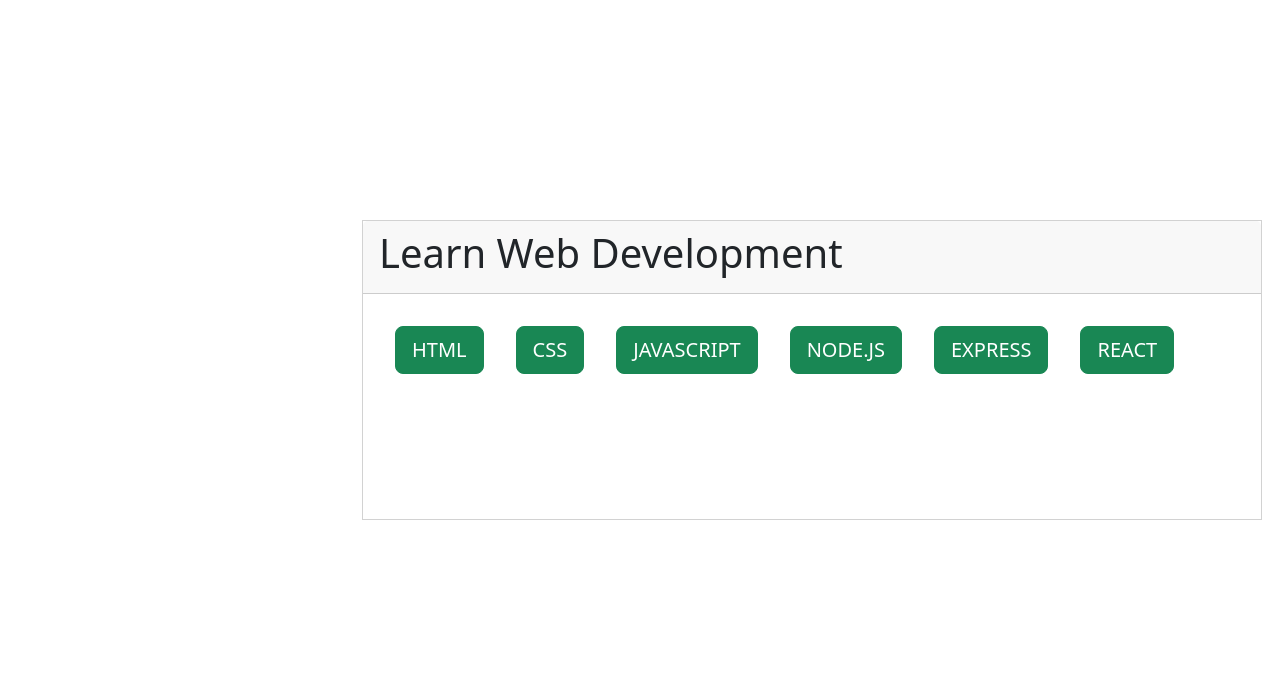
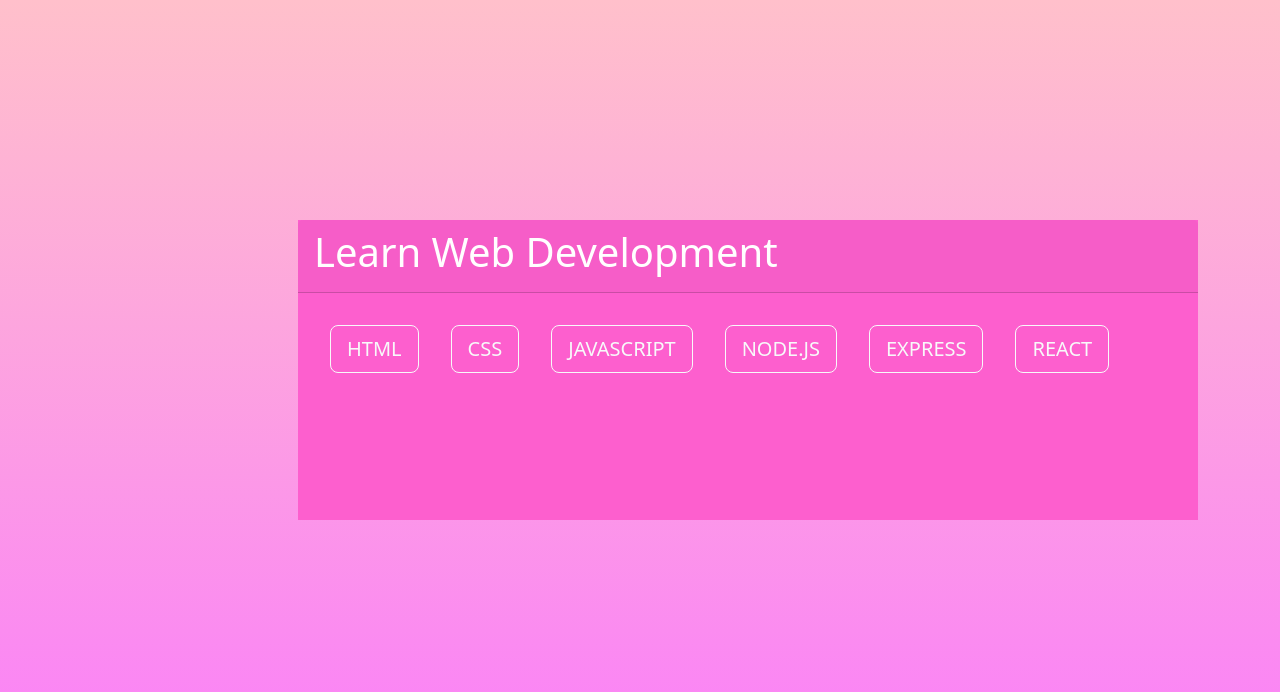
Before and after one commit to akthernahela/react-use-state, a React (Vite) app: page / in a window 1280 px wide. Shown: the top 692 px of the page. Built offline with nearby package versions, Linux system fonts and the light colour scheme.

Commit message:
Give some css layout

```diff
--- a/src/components/Main.jsx
+++ b/src/components/Main.jsx
@@ -6,42 +6,42 @@ export default function Main() {
             id: 1,
             text: "HTML",
             type: "button",
-            className: "btn btn-success",
+            className: "btn btn-outline-light",
             description: "HTML (HyperText Markup Language) è il linguaggio standard per creare pagine e applicazioni web. Struttura il contenuto web e fornisce elementi di base come titoli, paragrafi e immagini."
         },
         {
             id: 2,
             text: "CSS",
             type: "button",
-            className: "btn btn-success",
+            className: "btn btn-outline-light",
             description: "CSS (Cascading Style Sheets) è un linguaggio di stile utilizzato per descrivere la presentazione di un documento scritto in HTML o XML. Controlla il layout, i colori, i caratteri e l'aspetto complessivo di una pagina web."
         },
         {
             id: 3,
             text: "JAVASCRIPT",
             type: "button",
-            className: "btn btn-success",
+            className: "btn btn-outline-light",
             description: "JavaScript è un linguaggio di programmazione dinamico utilizzato per lo sviluppo web, che consente contenuti interattivi come grafici animati, pulsanti cliccabili e altre funzionalità dinamiche sui siti web."
         },
         {
             id: 4,
             text: "NODE.JS",
             type: "button",
-            className: "btn btn-success",
+            className: "btn btn-outline-light",
             description: "Node.js è un ambiente di runtime JavaScript lato server che permette di utilizzare JavaScript anche sul backend, consentendo agli sviluppatori di usare lo stesso linguaggio sia sul client che sul server."
         },
         {
             id: 5,
             text: "EXPRESS",
             type: "button",
-            className: "btn btn-success",
+            className: "btn btn-outline-light",
             description: "Express è un framework per applicazioni web minimalista e veloce per Node.js. Fornisce strumenti robusti per creare applicazioni web e API e semplifica la gestione delle rotte e delle richieste."
         },
         {
             id: 6,
             text: "REACT",
             type: "button",
-            className: "btn btn-success",
+            className: "btn btn-outline-light",
             description: "ReactJS è una libreria JavaScript per costruire interfacce utente, in particolare applicazioni a pagina singola. Consente agli sviluppatori di creare componenti UI riutilizzabili e di gestire efficacemente lo stato dell'applicazione."
         }
     ];
@@ -59,16 +59,16 @@ export default function Main() {
                     {
                         buttonsList.map((button) => (
                             <button key={button.id} type={button.type}
-                                className={`${button.className} m-3 btn-lg ${count && count.id === button.id ? 'active' : ''}`}
+                                className={`${button.className} m-3 btn-lg  ${count && count.id === button.id ? 'active' : ''}`}
                                 onClick={() => handleClick(button)}>{button.text}</button>))
                     }
                     {/*
-                    <button type="button" class="btn btn-success">HTML</button>
-                    <button type="button" class="btn btn-success">CSS</button>
-                    <button type="button" class="btn btn-success">JAVASCRIPT</button>
-                    <button type="button" class="btn btn-success">NODE.JS</button>
-                    <button type="button" class="btn btn-success">EXPRESS</button>
-                    <button type="button" class="btn btn-success">REACT</button>
+                    <button type="button" class="btn btn-light">HTML</button>
+                    <button type="button" class="btn btn-light">CSS</button>
+                    <button type="button" class="btn btn-light">JAVASCRIPT</button>
+                    <button type="button" class="btn btn-light">NODE.JS</button>
+                    <button type="button" class="btn btn-light">EXPRESS</button>
+                    <button type="button" class="btn btn-light">REACT</button>
                     */}
                     <h2 className="mb-2">{count.text}</h2>
                     <p className="card-text lead">
--- a/src/index.css
+++ b/src/index.css
@@ -3,15 +3,19 @@
 
 main {
     height: 100vh;
+    background-image: linear-gradient(pink, rgb(250, 126, 250));
 }
 
 .card {
     position: absolute;
     top: 40%;
-    left: 40%;
+    left: 35%;
     width: 900px;
     min-height: 300px;
     margin-top: -100px;
     margin-left: -150px;
     border-radius: 0;
+    border: transparent;
+    background-color: rgb(253, 95, 206);
+    color: white;
 }
```
